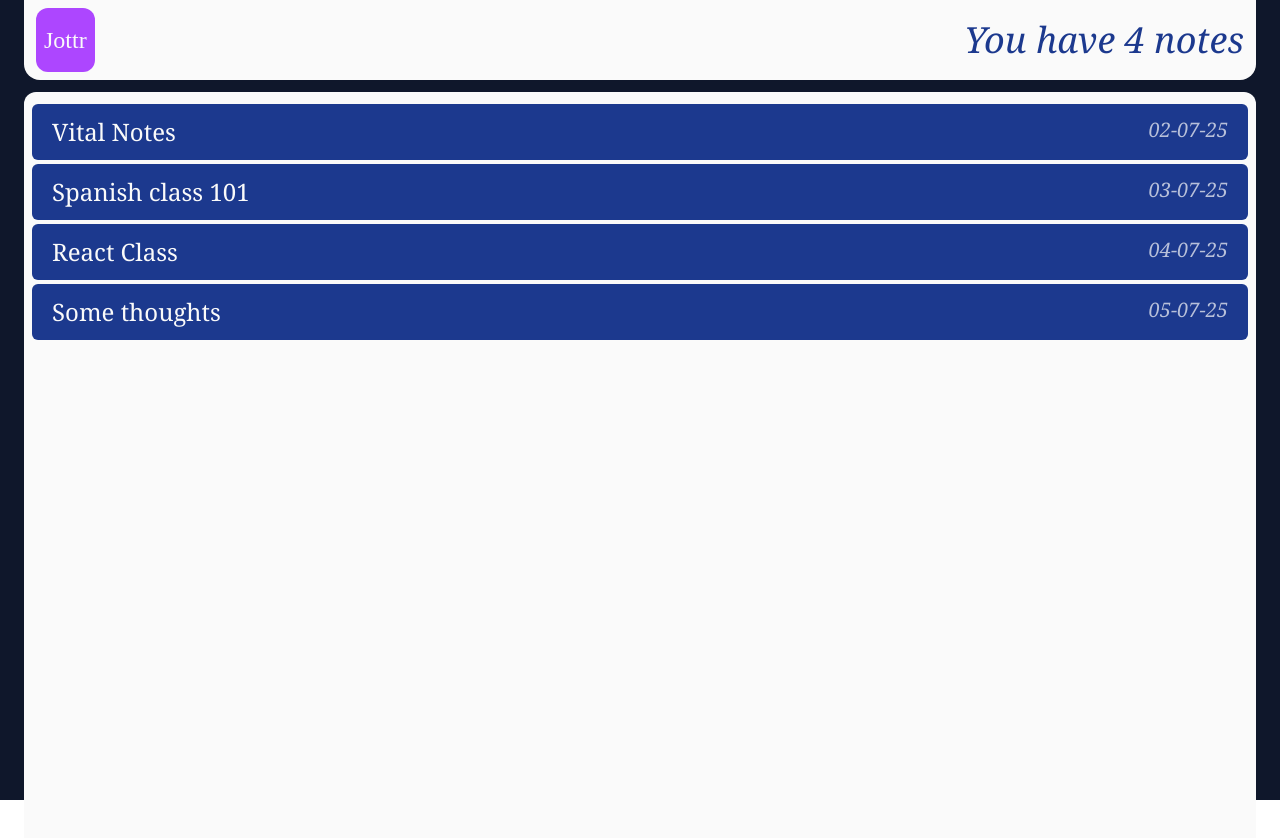
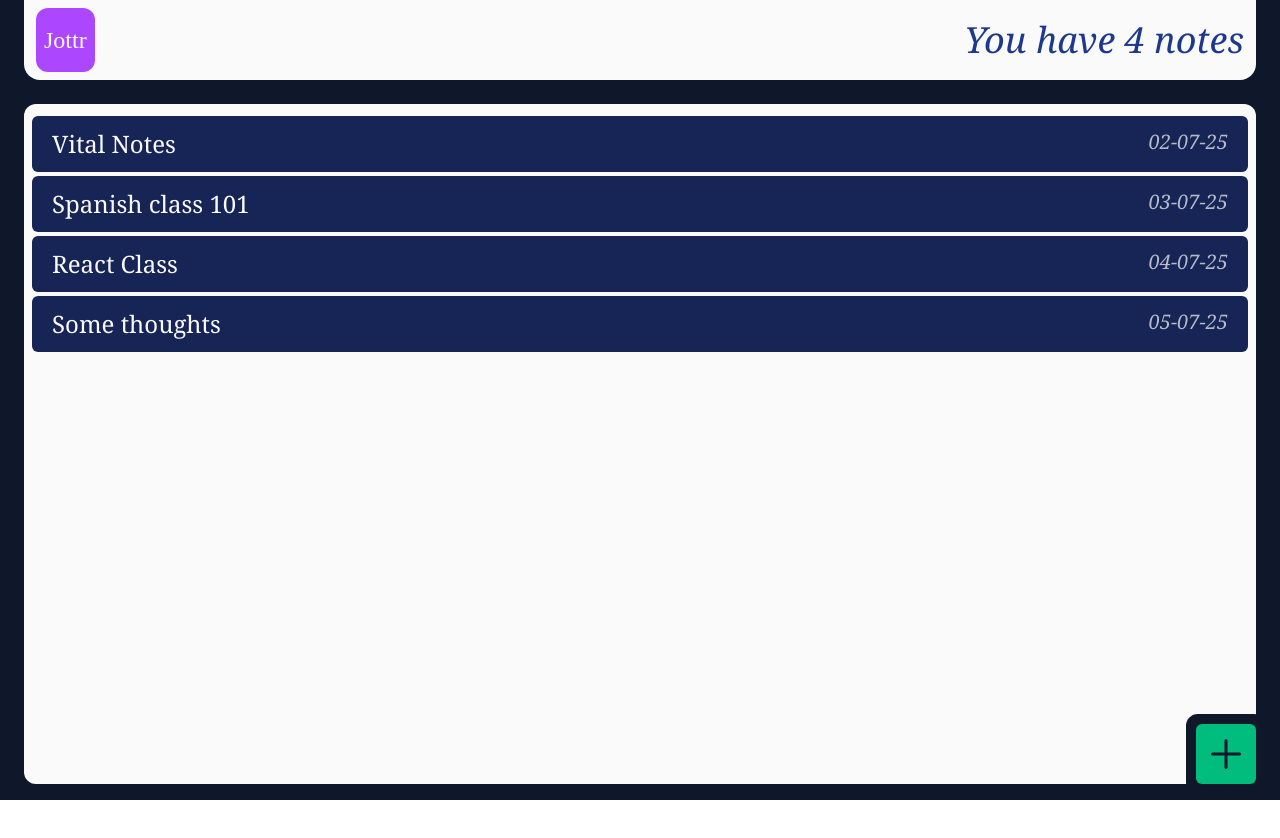
Before and after one commit to Murthy375/notes_app-react-project-, a React (Vite) app: page / in a window 1280 px wide. Shown: the top 838 px of the page. After the commit the page ends 800 px from the top, so only its background shows below. Built offline with nearby package versions, Linux system fonts and the light colour scheme.

Commit message:
feat : add AddNoteButton component
- if clicked the button will call the AddNoteForm component, where you can add a title and create a new note

```diff
--- a/package.json
+++ b/package.json
@@ -13,6 +13,7 @@
     "@tailwindcss/vite": "^4.1.11",
     "react": "^19.1.0",
     "react-dom": "^19.1.0",
+    "react-icons": "^5.5.0",
     "tailwindcss": "^4.1.11"
   },
   "devDependencies": {
--- a/src/components/AddNoteButton.jsx
+++ b/src/components/AddNoteButton.jsx
@@ -1,8 +1,14 @@
-import React from 'react'
+import { IoAddOutline } from "react-icons/io5";
 
 const AddNoteButton = () => {
   return (
-    <div></div>
+    <button
+    className="bg-emerald-500 h-15 w-15 flex justify-center-safe items-center-safe  text-slate-900 text-5xl rounded-md active:bg-green-400 active:text-neutral-50
+    sm:h-20 sm:w-20 sm:text-7xl sm:hover:text-6xl sm:transition-all sm:hover:bg-green-400 sm:hover:text-neutral-50
+    "
+    >
+      <IoAddOutline />
+    </button>
   )
 }
 
--- a/src/components/Layout.jsx
+++ b/src/components/Layout.jsx
@@ -1,7 +1,7 @@
 const Layout = ({ children }) => {
   return (
     <section
-    className="bg-slate-900 h-screen text-neutral-50 px-3 sm:px-6"
+    className="bg-slate-900 h-screen text-neutral-50 px-3 sm:px-6 w-full"
     >
       {children}
     </section>
--- a/src/components/NoteCard.jsx
+++ b/src/components/NoteCard.jsx
@@ -1,10 +1,10 @@
 const NoteCard = ({ note }) => {
 
   return (
-    <div className="flex justify-between py-3 px-2 text-neutral-50 font-serif text-lg bg-blue-900 rounded-md my-1 cursor-pointer
-    active:bg-blue-700/95 active:text-xl transition-all duration-75
+    <div className="flex justify-between py-3 px-2 text-neutral-50 font-serif text-lg bg-blue-950 rounded-md my-1 cursor-pointer
+    active:bg-blue-900/95 active:text-xl transition-all duration-75
     sm:px-5 sm:text-2xl
-    sm:hover:bg-blue-700/95 sm:hover:text-3xl sm:active:text-2xl sm:duration-100
+    sm:hover:bg-blue-900/95 sm:hover:text-3xl sm:active:text-2xl sm:duration-100
 
     "
     >
--- a/src/components/NoteList.jsx
+++ b/src/components/NoteList.jsx
@@ -1,15 +1,17 @@
+import AddNoteButton from "./AddNoteButton"
 import NoteCard from "./NoteCard"
+
 
 const NoteList = ({ notesList }) => {
 
 
   return (
 
-    <section className=" bg-neutral-50 w-full h-140 rounded-xl mt-3
-    sm:h-200
+    <section className=" bg-neutral-50 h-[85%] rounded-l-xl rounded-t-xl mt-3 overflow-y-hidden relative
+    sm:h-[85%] sm:mt-6
     ">
       <div id="rendering-notes-list"
-      className="p-2"
+      className="p-2  select-none"
       >
       {notesList.map((note, noteIndex) => {
           return (
@@ -21,8 +23,11 @@ const NoteList = ({ notesList }) => {
       })}
       </div>
 
-      <div>
-
+      <div className="ring-10 ring-slate-900 w-fit rounded-[] absolute bottom-0 right-0 bg-slate-900 rounded-sm
+      sm:ring-10
+      "
+      >
+        <AddNoteButton />
       </div>
     </section>
   )
```
Also changed, not shown: 1 other file (tests, documents, lock files or other folders).
